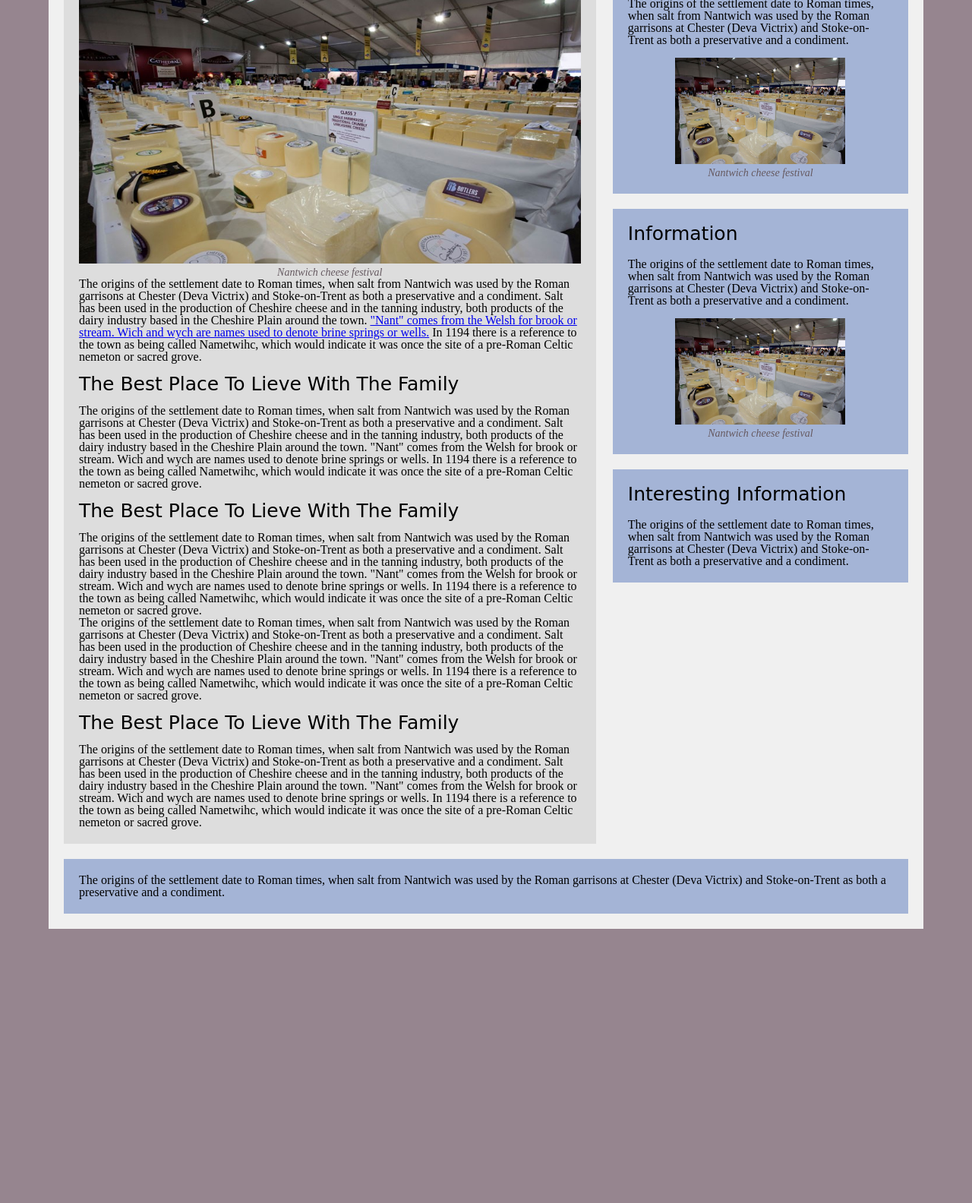
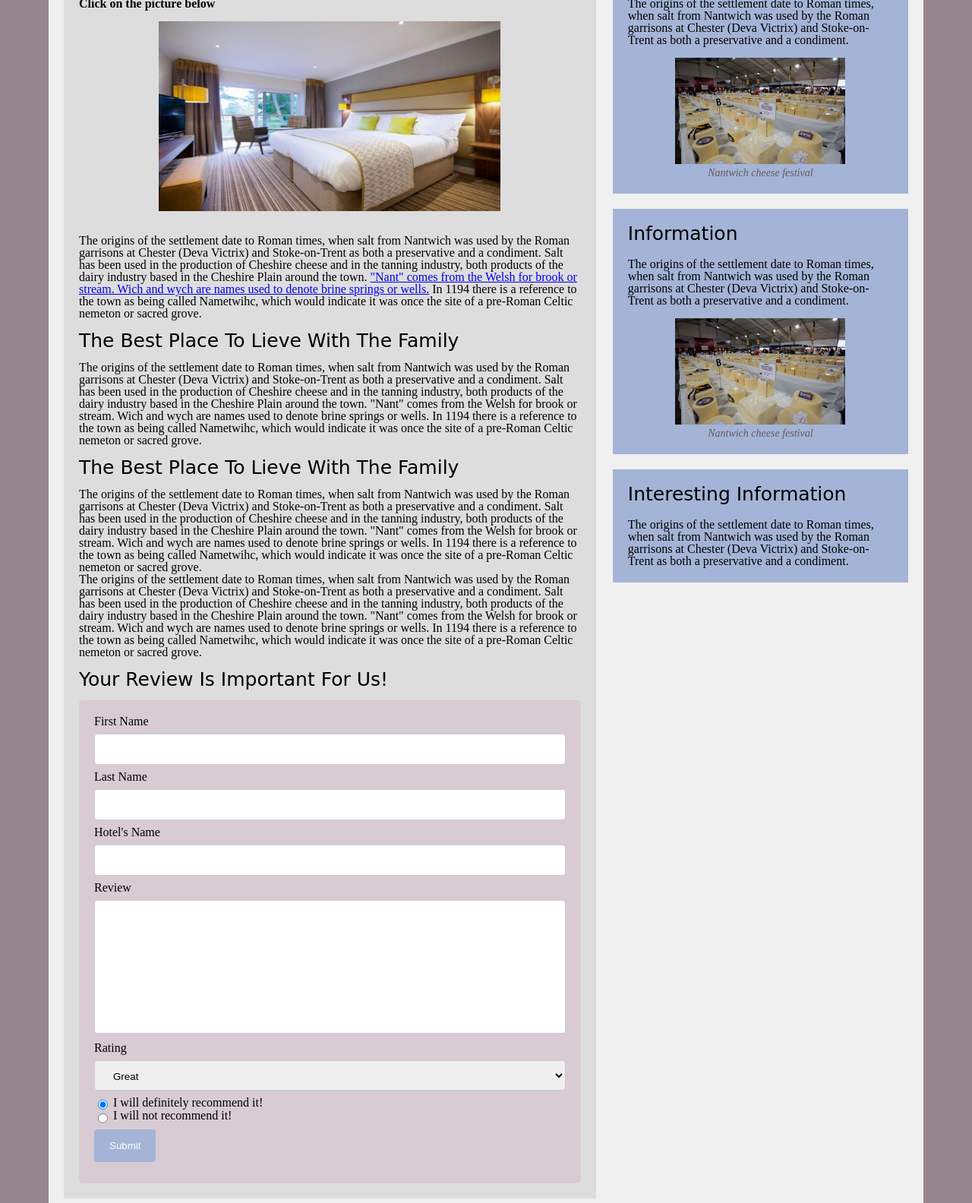
Before and after one commit to Marpryx/Nantwich_town, a plain HTML site: page web/hotels.html in a window 1280 px wide. Shown: the part 305-1889 px from the top of the page at 76% size. Before the commit the page ends 1528 px from the top, so only its background shows below. Drawn offline with nearby package versions, Linux system fonts and the light colour scheme; a web font is replaced by a local one.

Commit message:
Added animation and form

```diff
--- a/css/style.css
+++ b/css/style.css
@@ -1,20 +1,8 @@
 /*===== MY STYLES =====*/
-@font-face {
-    font-family: 'grand_hotelregular';
-    src: url('../fonts/grandhotel-regular-webfont.eot');
-    src: url('../fonts/grandhotel-regular-webfont.eot?#iefix') format('embedded-opentype'),
-         url('../fonts/grandhotel-regular-webfont.woff2') format('woff2'),
-         url('../fonts/grandhotel-regular-webfont.woff') format('woff'),
-         url('../fonts/grandhotel-regular-webfont.ttf') format('truetype'),
-         url('../fonts/grandhotel-regular-webfont.svg#grand_hotelregular') format('svg');
-    font-weight: normal;
-    font-style: normal;
-
+footer.ftr{
+text-align: center;
 }
 
-body {
-
-}
 
 header h1, h2 {
 	font-family: 'grand_hotelregular', cursive;
@@ -80,6 +68,16 @@ figure.asideFigure img {
     margin-left: auto;
     margin-right: auto;
     text-align: center;
+}
+
+figure#animationResto img{
+    height: 350px;
+    display: block;
+    margin-left: auto;
+    margin-right: auto;
+    text-align: center;
+
+
 }
 
 figure figcaption {
@@ -252,8 +250,7 @@ video {
 /*===== Animation =====*/
 
 div#anim {
-    width: 100px;
-    height: 100px;
+
     position: relative;
     -webkit-animation: myfirst 10s infinite; /* Safari 4.0 - 8.0 */
     -webkit-animation-direction: alternate; /* Safari 4.0 - 8.0 */
@@ -263,17 +260,115 @@ div#anim {
 
 /* Safari 4.0 - 8.0 */
 @-webkit-keyframes myfirst {
-    0%   {left: 10px; top: 10px;}
-    25%  {left: 573px; top: 5px;}
-    50%  {left: 573px; top: 355px;}
-    75%  {left: 10px; top: 355px;}
+    0%   {left: 0px; top: 0px;}
+    25%  {left: 572px; top: 0px;}
+    50%  {left: 572px; top: 365px;}
+    75%  {left: 10px; top: 365px;}
+    100% {left: 10px; top: 10px;}
+
+}
+
+@keyframes myfirst {
+    0%   {left: 4px; top: 4px;}
+    25%  {left: 572px; top: 4px;}
+    50%  {left: 572px; top: 354px;}
+    75%  {left: 10px; top: 354px;}
     100% {left: 10px; top: 10px;}
 }
 
-@keyframes myfirst {
-    0%   {left: 10px; top: 10px;}
-    25%  {left: 573px; top: 5px;}
-    50%  {left: 573px; top: 355px;}
-    75%  {left: 10px; top: 355px;}
-    100% {left: 10px; top: 10px;}
+
+/*Hotel pic animation*/
+
+h3{
+    padding-bottom: 15px;
 }
+
+img#top{
+    height: 250px;
+    width: 450px;
+    display: block;
+    margin: auto;
+}
+
+img#bottom{
+    height: 250px;
+    width: 450px;
+    display: block;
+    margin: auto;
+
+}
+
+/*Hotel's form*/
+
+input[type=text], select, textarea {
+    width: 100%;
+    text-align: left;
+    padding: 12px 20px;
+    margin: 8px 0;
+    display: inline-block;
+    border: 1px solid #ccc;
+    border-radius: 4px;
+    box-sizing: border-box;
+}
+
+textarea {
+    resize: none;
+}
+
+label#experience{
+    margin-top: 7px;
+}
+#rating{
+    height: 40px;
+    padding: 12px 20px;
+}
+
+input#radioButtons{
+    padding-bottom: 10px;
+}
+
+input[type=submit] {
+    text-align: center;
+    background-color: #a4b4d6;
+    color: white;
+    padding: 14px 20px;
+    margin: 8px 0;
+    border: none;
+    border-radius: 4px;
+    cursor: pointer;
+}
+
+input[type=submit]:hover {
+    background-color: #96858F;
+}
+
+div.forms {
+    border-radius: 5px;
+    background-color: #d8cbd3;
+    padding: 20px;
+}
+
+
+/*anim zoom*/
+
+#animZoom {
+  position:relative;
+  height:281px;
+  width:450px;
+  margin:0 auto;
+}
+#animZoom img {
+  position:absolute;
+  left:0;
+  -webkit-transition: opacity 1s ease-in-out;
+  -moz-transition: opacity 1s ease-in-out;
+  -o-transition: opacity 1s ease-in-out;
+  transition: opacity 1s ease-in-out;
+}
+
+#animZoom img.transparent {
+    opacity:0;
+}
+#click {
+    cursor:pointer;
+}
--- a/web/hotels.html
+++ b/web/hotels.html
@@ -7,10 +7,29 @@
 	<link rel="stylesheet" type="text/css" href="../css/reset.css"> <!-- Preferably to have it 1st, as it loads 1st -->
 	<link rel="stylesheet" type="text/css" href="../css/layout.css">
 	<link rel="stylesheet" type="text/css" href="../css/style.css">
+
+	<script src="https://code.jquery.com/jquery-1.9.1.min.js"></script>
+
+
+	<script>
+  $(document).ready(show_image);
+
+  function show_image(id) {
+   switch(id){
+      case 'top': $("#bottom").show();
+      $("#top").hide();
+      break;
+      case 'bottom': 		  $("#top").show();
+      $("#bottom").hide();
+      break;
+  }
+};
+</script>
 </head>
 
 
 <body>
+
     <div id="container">
      <header id="containerHeader">
       <h1><span>Nantwich</span> is the town of dream</h1>
@@ -28,12 +47,19 @@
 </nav>
 
 <article>
-		<h1>The best cheese in Cheshire</h1>
+  <h1>The best hotels in Nantwich</h1>
+  <h3>Click on the picture below</h3>
+  <div id="animZoom" class= "hoverZoom">
+      <figure>
+          <img onclick="javascript:show_image('top');" id="top" src="../images/hotel1.jpg" title="Click on this picture">
 
-		<figure class="mainFigure">
-		<img src="../images/Nantwich5.jpg">
-		<figcaption>Nantwich cheese festival</figcaption>
       </figure>
+
+      <figure>
+          <img onclick="javascript:show_image('bottom');" id= "bottom" src="../images/hotel2.jpg" title="Click on this picture">
+      </figure>
+  </div>
+
 
   <p>The origins of the settlement date to Roman times, when salt from Nantwich was used by the Roman garrisons at Chester (Deva Victrix) and Stoke-on-Trent as both a preservative and a condiment. Salt has been used in the production of Cheshire cheese and in the tanning industry, both products of the dairy industry based in the Cheshire Plain around the town. <a href="http://google.com" target="_blank">"Nant" comes from the Welsh for brook or stream. Wich and wych are names used to denote brine springs or wells.</a> In 1194 there is a reference to the town as being called Nametwihc, which would indicate it was once the site of a pre-Roman Celtic nemeton or sacred grove.</p>
 
@@ -47,9 +73,38 @@
 
   <p>The origins of the settlement date to Roman times, when salt from Nantwich was used by the Roman garrisons at Chester (Deva Victrix) and Stoke-on-Trent as both a preservative and a condiment. Salt has been used in the production of Cheshire cheese and in the tanning industry, both products of the dairy industry based in the Cheshire Plain around the town. "Nant" comes from the Welsh for brook or stream. Wich and wych are names used to denote brine springs or wells. In 1194 there is a reference to the town as being called Nametwihc, which would indicate it was once the site of a pre-Roman Celtic nemeton or sacred grove.</p>
 
-		<h2>The best place to lieve with the family</h2>
+  <h2>Your review is important for us!</h2>
 
-		<p> The origins of the settlement date to Roman times, when salt from Nantwich was used by the Roman garrisons at Chester (Deva Victrix) and Stoke-on-Trent as both a preservative and a condiment. Salt has been used in the production of Cheshire cheese and in the tanning industry, both products of the dairy industry based in the Cheshire Plain around the town. "Nant" comes from the Welsh for brook or stream. Wich and wych are names used to denote brine springs or wells. In 1194 there is a reference to the town as being called Nametwihc, which would indicate it was once the site of a pre-Roman Celtic nemeton or sacred grove.</p>
+  <div class="forms">
+    <form action="MAILTO:someone@example.com">
+
+      <label for="fname">First Name</label>
+      <input type="text" id="fname" name="firstname">
+
+      <label for="lname">Last Name</label>
+      <input type="text" id="lname" name="lastname">
+
+      <label for="hotelName">Hotel's Name</label>
+      <input type="text" id="hName" name="hotelName">
+
+      <label id="experience" for="experience">Review</label>
+      <textarea name="message"  rows="10" cols="30"></textarea>
+
+      <label id="labelRating" for="rating">Rating</label>
+      <select id="rating" name="rating">
+        <option value="great">Great</option>
+        <option value="satisfied">Satisfied</option>
+        <option value="good">Good</option>
+        <option value="dissatisfied">Dissatisfied</option>
+        <option value="disapointed">Disapointed</option
+        </select>
+
+        <input type="radio" name="recommendation" value="recommend" checked> I will definitely recommend it!<br>
+        <input id="radioButtons" type="radio" name="recommendation" value="notRecommend"> I will not recommend it!<br>
+
+        <input type="submit" value="Submit" onclick="alert('Thank you!')">
+    </form>
+</div>
 
 </article>
 
@@ -84,8 +139,7 @@
 
 </aside>
 <footer class="ftr">
-
-		<p>The origins of the settlement date to Roman times, when salt from Nantwich was used by the Roman garrisons at Chester (Deva Victrix) and Stoke-on-Trent as both a preservative and a condiment.</p>
+    <p>&copy; NantwichTown, 2017</p>
 </footer>
 
 
```
Also changed, not shown: css/layout.css (+4 -4 lines), index.html (+1 -2 lines), web/nantwichMarket.html (+1 -2 lines), web/restaurants.html (+3 -4 lines), web/whatToVisit.html (+1 -2 lines), images/hotel1.jpg (added), images/hotel2.jpg (added). Lines whose indentation alone changed are shown as unchanged.
